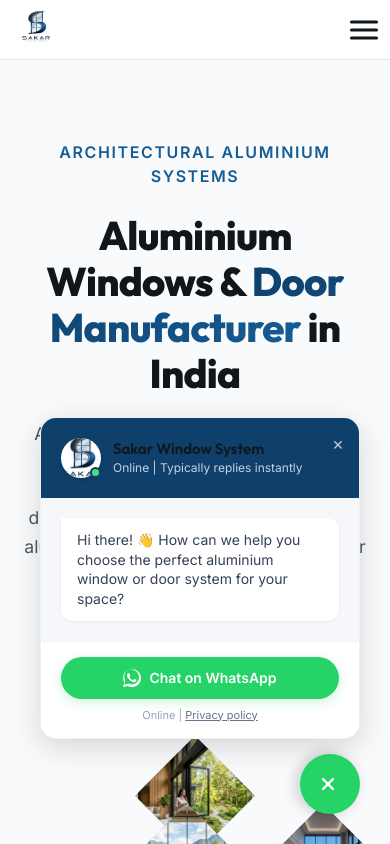
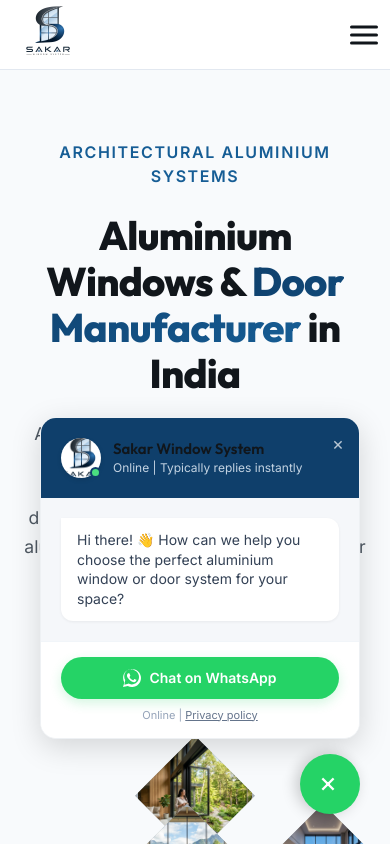
Before and after one commit to vraj5581/SAKAR-WINDOW-SYSTEM, a React (Vite) app: page / in a window 390 px wide. Shown: the top 844 px of the page. Built offline with nearby package versions, Linux system fonts and the light colour scheme.

Commit message:
Lock background body scroll when mobile navigation menu is open

```diff
--- a/src/App.css
+++ b/src/App.css
@@ -998,18 +998,6 @@
     height: 70px;
   }
 
-  .header.scrolled {
-    height: 60px;
-  }
-
-  .header .sakar-logo-container {
-    height: 50px !important;
-  }
-
-  .header.scrolled .sakar-logo-container {
-    height: 42px !important;
-  }
-
   .nav-menu {
     display: none;
   }
@@ -1049,20 +1037,8 @@
 }
 
 @media (max-width: 480px) {
-  .header {
-    height: 60px;
-  }
-
-  .header.scrolled {
-    height: 52px;
-  }
-
-  .header .sakar-logo-container {
-    height: 40px !important;
-  }
-
-  .header.scrolled .sakar-logo-container {
-    height: 32px !important;
+  .sakar-logo-container {
+    height: 36px !important;
   }
 
   .diamond-grid-container {
--- a/src/App.jsx
+++ b/src/App.jsx
@@ -32,6 +32,18 @@
     window.addEventListener('scroll', handleScroll);
     return () => window.removeEventListener('scroll', handleScroll);
   }, []);
+
+  // Lock background scroll on body when mobile navigation menu is open
+  useEffect(() => {
+    if (isMobileMenuOpen) {
+      document.body.style.overflow = 'hidden';
+    } else {
+      document.body.style.overflow = '';
+    }
+    return () => {
+      document.body.style.overflow = '';
+    };
+  }, [isMobileMenuOpen]);
 
   const handleInputChange = (e) => {
     const { name, value } = e.target;
```
Also changed, not shown: src/components/WhatsAppWidget.jsx (+4 -4 lines).
